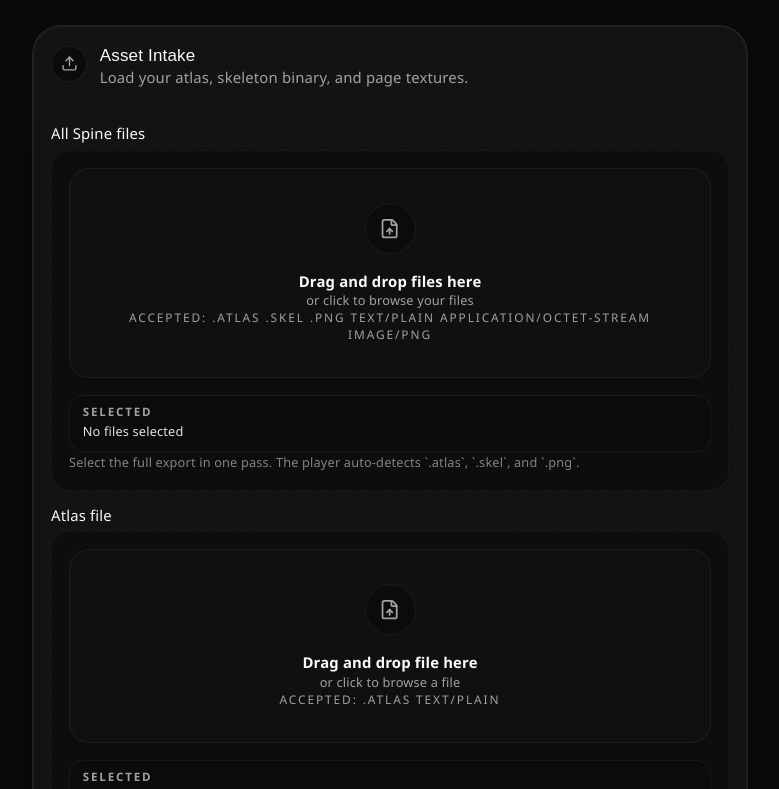
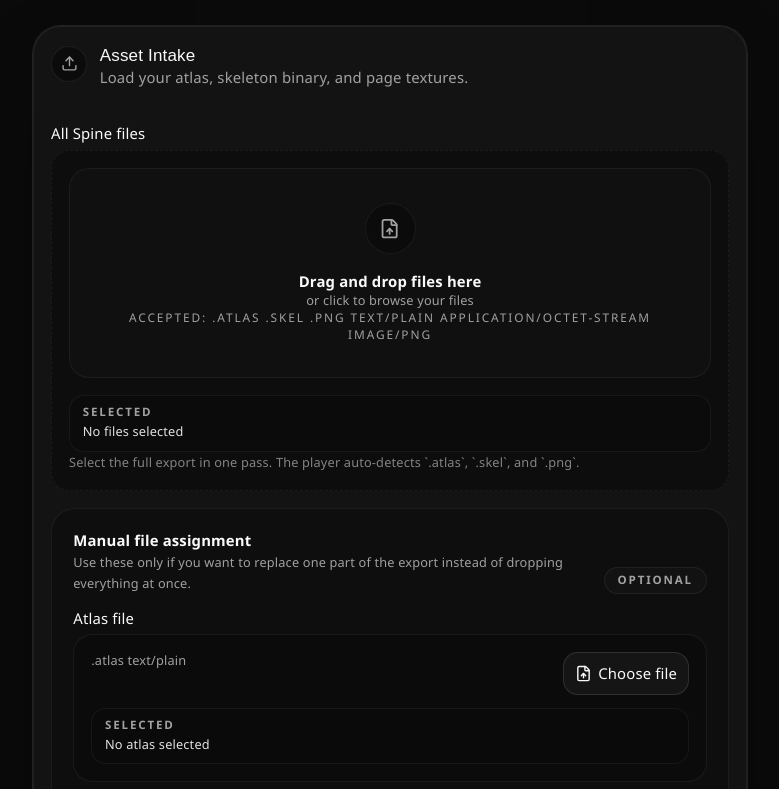
Before and after one commit to vaso991/spine-player, a React (Vite) app: page / in a window 1280 px wide. Shown: the top 789 px of the page, without its empty margins (250-1029 px from the left). Built offline with nearby package versions, Linux system fonts and the light colour scheme.

Commit message:
feat: add compact mode and client-side file validation to FileInputField component

```diff
--- a/src/App.tsx
+++ b/src/App.tsx
@@ -203,6 +203,54 @@
   )
 }
 
+function matchesAcceptRule(file: File, acceptRule: string) {
+  const normalizedRule = acceptRule.trim().toLowerCase()
+
+  if (!normalizedRule) {
+    return true
+  }
+
+  const fileName = file.name.toLowerCase()
+  const fileType = file.type.toLowerCase()
+
+  if (normalizedRule.startsWith('.')) {
+    return fileName.endsWith(normalizedRule)
+  }
+
+  if (normalizedRule.endsWith('/*')) {
+    const baseType = normalizedRule.slice(0, -1)
+    return fileType.startsWith(baseType)
+  }
+
+  return fileType === normalizedRule
+}
+
+function filterAcceptedFiles(fileList: FileList | File[], accept: string) {
+  const files = Array.from(fileList)
+  const acceptRules = accept
+    .split(',')
+    .map((rule) => rule.trim())
+    .filter(Boolean)
+
+  if (acceptRules.length === 0) {
+    return { acceptedFiles: files, rejectedFiles: [] as File[] }
+  }
+
+  const acceptedFiles: File[] = []
+  const rejectedFiles: File[] = []
+
+  for (const file of files) {
+    if (acceptRules.some((rule) => matchesAcceptRule(file, rule))) {
+      acceptedFiles.push(file)
+      continue
+    }
+
+    rejectedFiles.push(file)
+  }
+
+  return { acceptedFiles, rejectedFiles }
+}
+
 function FileInputField({
   id,
   label,
@@ -210,6 +258,7 @@
   accept,
   multiple = false,
   filesLabel,
+  mode = 'dropzone',
   onFilesSelected,
 }: {
   id: string
@@ -218,10 +267,31 @@
   accept: string
   multiple?: boolean
   filesLabel: string
+  mode?: 'dropzone' | 'compact'
   onFilesSelected: (files: FileList | File[]) => void
 }) {
   const [isDragging, setIsDragging] = useState(false)
+  const [validationMessage, setValidationMessage] = useState('')
   const inputRef = useRef<HTMLInputElement | null>(null)
+  const acceptedLabel = accept.split(',').join(' ')
+
+  function applySelection(fileList: FileList | File[]) {
+    const { acceptedFiles, rejectedFiles } = filterAcceptedFiles(fileList, accept)
+
+    if (rejectedFiles.length > 0) {
+      setValidationMessage(
+        `Ignored unsupported file${rejectedFiles.length > 1 ? 's' : ''}: ${rejectedFiles
+          .map((file) => file.name)
+          .join(', ')}.`,
+      )
+    } else {
+      setValidationMessage('')
+    }
+
+    if (acceptedFiles.length > 0) {
+      onFilesSelected(acceptedFiles)
+    }
+  }
 
   function handleDragOver(event: React.DragEvent<HTMLDivElement>) {
     event.preventDefault()
@@ -238,13 +308,54 @@
     setIsDragging(false)
 
     if (event.dataTransfer.files.length > 0) {
-      onFilesSelected(event.dataTransfer.files)
+      applySelection(event.dataTransfer.files)
     }
   }
 
   return (
     <div className="space-y-2">
       <Label htmlFor={id}>{label}</Label>
+      {mode === 'compact' ? (
+        <div className="rounded-2xl border border-border/60 bg-background/60 p-4">
+          <div className="flex flex-wrap items-start justify-between gap-3">
+            <div className="min-w-0 flex-1">
+              <p className="text-xs text-muted-foreground">{acceptedLabel}</p>
+            </div>
+            <Button
+              type="button"
+              variant="outline"
+              className="h-10 rounded-xl"
+              onClick={() => inputRef.current?.click()}
+            >
+              <FileUp className="size-4" />
+              Choose {multiple ? 'files' : 'file'}
+            </Button>
+          </div>
+          <div className="mt-3 rounded-xl border border-border/50 bg-background/50 px-3 py-2">
+            <p className="text-[0.68rem] font-semibold tracking-[0.16em] text-muted-foreground uppercase">
+              Selected
+            </p>
+            <p className="mt-1 break-words text-xs leading-5 text-foreground/90">{filesLabel}</p>
+          </div>
+          {hint ? <p className="mt-3 text-xs leading-5 text-muted-foreground/80">{hint}</p> : null}
+          <input
+            ref={inputRef}
+            id={id}
+            className="sr-only"
+            type="file"
+            accept={accept}
+            multiple={multiple}
+            onChange={(event) => {
+              if (event.target.files) {
+                applySelection(event.target.files)
+              }
+            }}
+          />
+          {validationMessage ? (
+            <p className="mt-3 text-xs leading-5 text-amber-300">{validationMessage}</p>
+          ) : null}
+        </div>
+      ) : (
         <div
           className={cn(
             'rounded-2xl border border-dashed bg-background/60 p-4 transition-all',
@@ -278,7 +389,7 @@
               or click to browse {multiple ? 'your files' : 'a file'}
             </p>
             <p className="mt-3 text-[0.7rem] font-medium tracking-[0.16em] text-muted-foreground uppercase">
-            Accepted: {accept.split(',').join(' ')}
+              Accepted: {acceptedLabel}
             </p>
           </button>
           <input
@@ -290,7 +401,7 @@
             multiple={multiple}
             onChange={(event) => {
               if (event.target.files) {
-              onFilesSelected(event.target.files)
+                applySelection(event.target.files)
               }
             }}
           />
@@ -300,8 +411,12 @@
             </p>
             <p className="mt-1 break-words text-xs leading-5 text-foreground/90">{filesLabel}</p>
           </div>
+          {validationMessage ? (
+            <p className="mt-3 text-xs leading-5 text-amber-300">{validationMessage}</p>
+          ) : null}
           {hint ? <p className="mt-3 text-xs leading-5 text-muted-foreground/80">{hint}</p> : null}
         </div>
+      )}
     </div>
   )
 }
@@ -1304,11 +1419,25 @@
                   onFilesSelected={(selectedFiles) => applyCombinedFiles(selectedFiles)}
                 />
 
-                <div className="grid gap-4">
+                <div className="rounded-[24px] border border-border/60 bg-background/50 p-4 sm:p-5">
+                  <div className="flex flex-col gap-2 sm:flex-row sm:items-end sm:justify-between">
+                    <div>
+                      <p className="text-sm font-semibold text-foreground">Manual file assignment</p>
+                      <p className="text-xs leading-5 text-muted-foreground">
+                        Use these only if you want to replace one part of the export instead of dropping everything at once.
+                      </p>
+                    </div>
+                    <div className="rounded-full border border-border/60 bg-card/60 px-3 py-1 text-[0.68rem] font-semibold tracking-[0.16em] text-muted-foreground uppercase">
+                      Optional
+                    </div>
+                  </div>
+
+                  <div className="mt-4 grid gap-3">
                     <FileInputField
                       id="atlas-file"
                       label="Atlas file"
                       accept=".atlas,text/plain"
+                      mode="compact"
                       filesLabel={files.atlas?.name ?? 'No atlas selected'}
                       onFilesSelected={(selectedFiles) =>
                         setFiles((current) => ({
@@ -1322,6 +1451,7 @@
                       id="skeleton-file"
                       label="Skeleton binary"
                       accept=".skel,application/octet-stream"
+                      mode="compact"
                       filesLabel={files.skeleton?.name ?? 'No .skel selected'}
                       onFilesSelected={(selectedFiles) =>
                         setFiles((current) => ({
@@ -1336,6 +1466,7 @@
                       label="Atlas PNG pages"
                       accept=".png,image/png"
                       multiple
+                      mode="compact"
                       filesLabel={
                         files.images.length > 0
                           ? files.images.map((file) => file.name).join(', ')
@@ -1348,6 +1479,7 @@
                         }))
                       }
                     />
+                  </div>
                 </div>
 
                 <div className="rounded-2xl border border-border/60 bg-background/60 p-4">
@@ -1381,11 +1513,11 @@
                   <div ref={canvasHostRef} className="h-full w-full" />
                   {!hasScene ? (
                     <div className="absolute inset-0 grid place-items-center p-6">
-                      <div className="max-w-sm rounded-[24px] border border-dashed border-border/70 bg-background/50 px-6 py-8 text-center backdrop-blur">
+                      <div className="max-w-sm rounded-[24px] border border-border/60 bg-background/45 px-6 py-8 text-center backdrop-blur">
                         <PackageOpen className="mx-auto mb-4 size-8 text-muted-foreground" />
                         <p className="text-base font-medium text-foreground">Load local Spine assets to render the player.</p>
                         <p className="mt-2 text-sm leading-6 text-muted-foreground">
-                          The Pixi canvas lives here now, separated from the analytics cards for a cleaner layout.
+                          The render canvas appears here after the asset intake step.
                         </p>
                       </div>
                     </div>
@@ -1525,7 +1657,7 @@
                         type="button"
                         key={animation.name}
                         className={cn(
-                          'rounded-2xl border p-4 text-left transition',
+                          'cursor-pointer rounded-2xl border p-4 text-left transition',
                           animation.name === selectedAnimation
                             ? 'border-primary/40 bg-primary/10 shadow-lg shadow-primary/10'
                             : 'border-border/60 bg-card/60 hover:border-border hover:bg-card',
```
Lines whose indentation alone changed are shown as unchanged.
